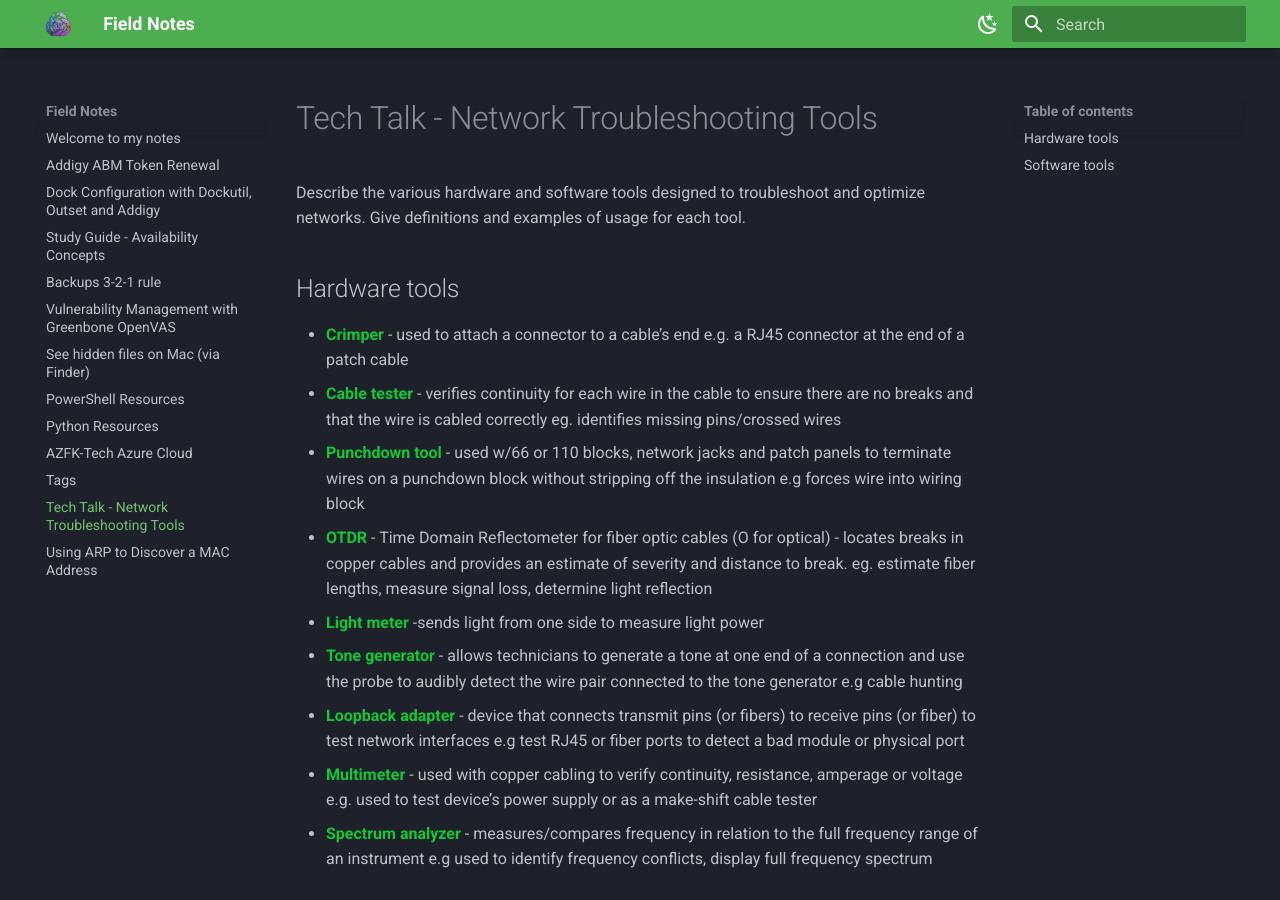
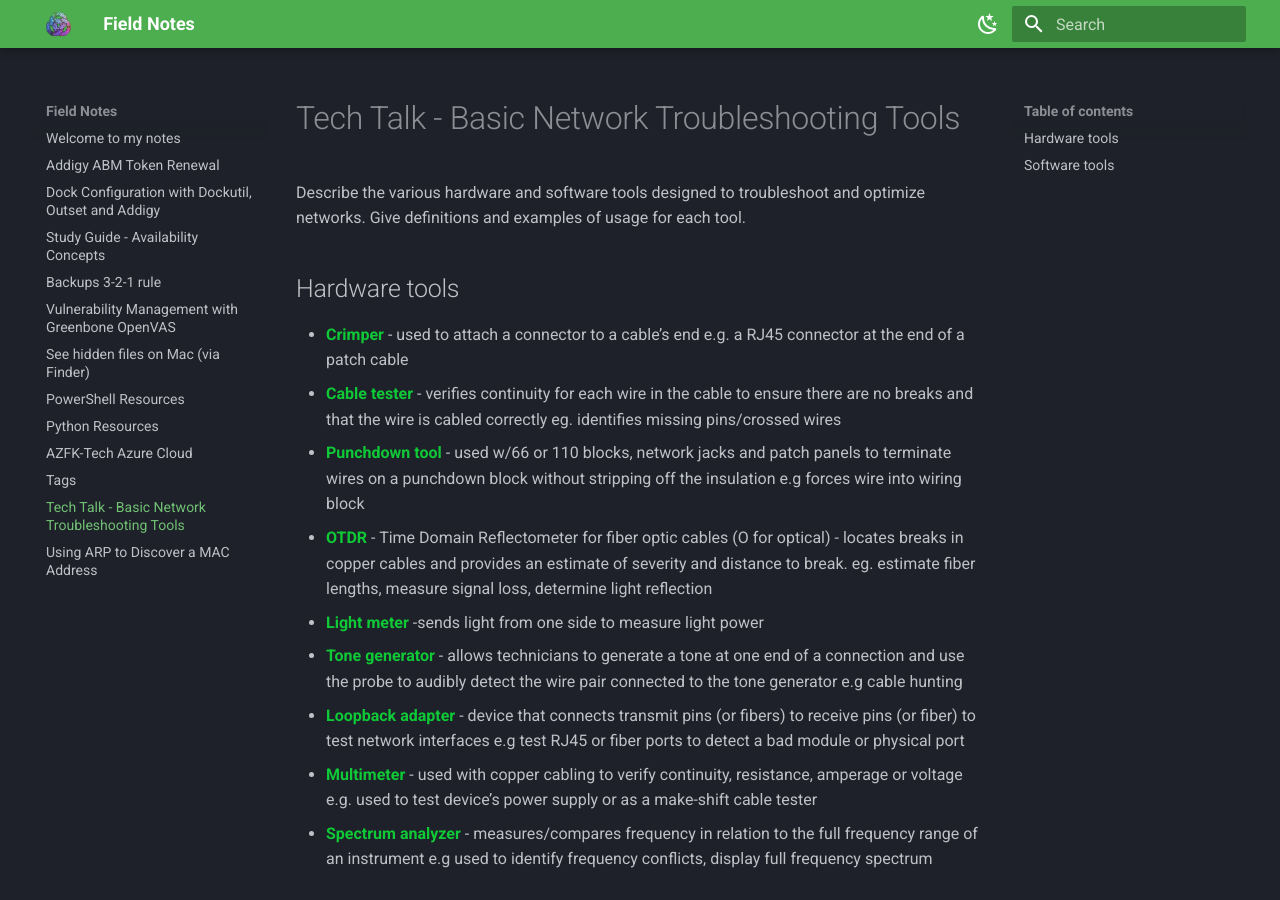
Before and after one commit to damitasalmon/field-notes, an MkDocs documentation site: the page built from docs/tech-talk-network-tools.md, in a window 1280 px wide and 900 px high. Built offline with MkDocs 1.6.1 and Material for MkDocs 9.7.7, drawn with Linux system fonts in a browser that asks for light colours.

Commit message:
Update basic network tools

```diff
--- a/docs/tech-talk-network-tools.md
+++ b/docs/tech-talk-network-tools.md
@@ -1,4 +1,4 @@
-# Tech Talk - Network Troubleshooting Tools
+# Tech Talk - Basic Network Troubleshooting Tools
 
 Describe the various hardware and software tools designed to troubleshoot and optimize networks. Give definitions and examples of usage for each tool.
 
```
